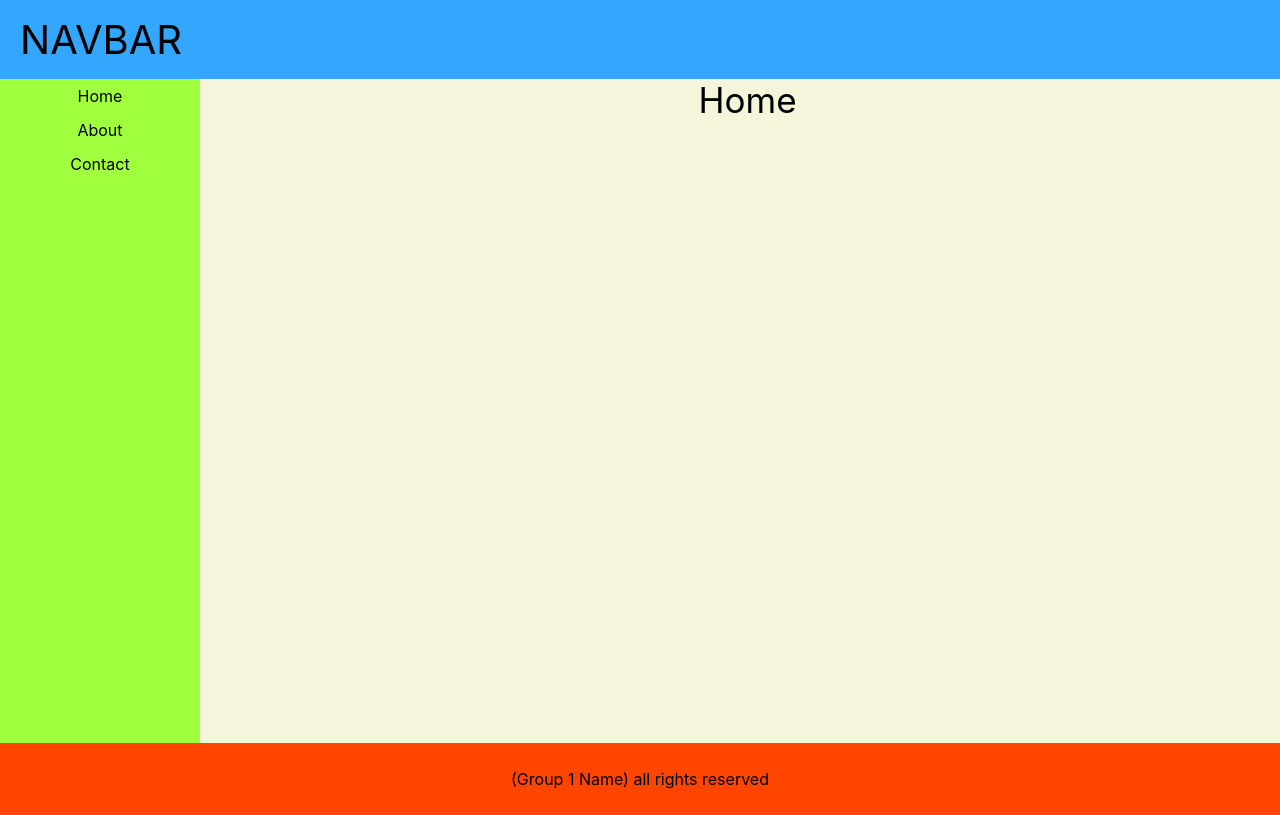
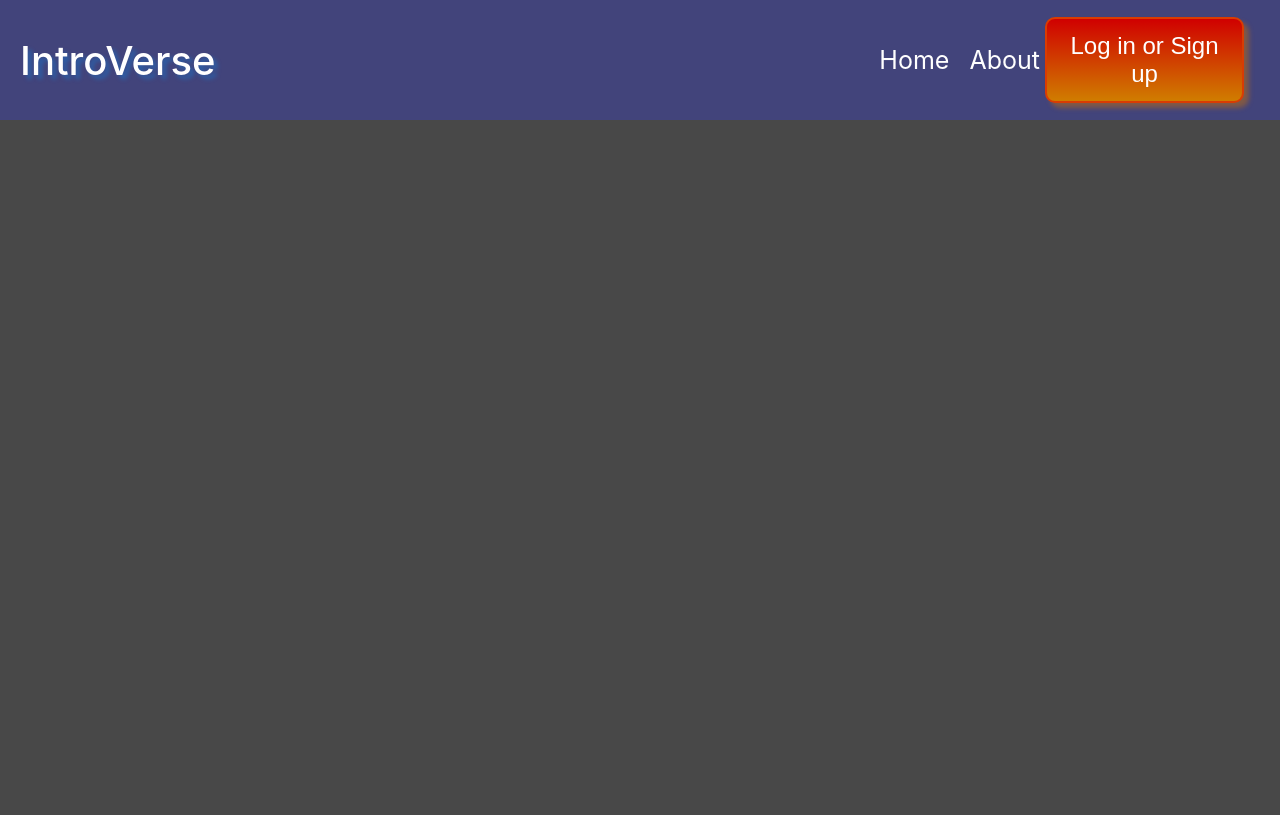
Before and after one commit to Angel2001-programmer/finalProject, a React (Create React App) app: page /home in a window 1280 px wide. Built offline with nearby package versions, Linux system fonts and the light colour scheme.

Commit message:
Added NavBar to homepage

```diff
--- a/src/navigation/NavGraph.jsx
+++ b/src/navigation/NavGraph.jsx
@@ -2,6 +2,7 @@ import Home from '../pages/home/home';
 import About from '../pages/about/about';
 import Contact from '../pages/contact/contact';
 import Error from '../pages/error/error';
+import EditAccount from '../pages/editAccount/editAccount';
 import {BrowserRouter, Route, Routes} from 'react-router-dom';
 
 const NavGraph = () => {
@@ -11,6 +12,7 @@ const NavGraph = () => {
             <Route exact path="/finalProject" element={<About/>}/>
             <Route path="/home" element={<Home/>}/>
             <Route path="/contact" element={<Contact/>}/>
+            <Route path="/editAccount" element={<EditAccount/>}/>
             <Route path='*' element={<Error/>}/>
         </Routes>
         </BrowserRouter>
--- a/src/pages/editAccount/editAccount.jsx
+++ b/src/pages/editAccount/editAccount.jsx
@@ -6,8 +6,6 @@ import editProfile from "../../assets/images/editProfile.svg";
 
 const EditAccount = props => {
   const [isEditProfile, setIsEditProfile] = useState(false);
-  let landing = null;
-
   return (
     <Fragment>
     <NavBar isEditProfile={isEditProfile} onEditProfile={setIsEditProfile}/>
--- a/src/pages/home/home.jsx
+++ b/src/pages/home/home.jsx
@@ -1,18 +1,14 @@
 import { Fragment } from 'react'
-import MenuItems from '../../components/MenuItems/menuItems';
+// import MenuItems from '../../components/MenuItems/menuItems';
+import NavBar from '../../components/NavBar/navbar';
 export default function Home() {
   return (
     <Fragment>
-    <nav className='navbar'><h1 className='headingTitles'>NAVBAR</h1></nav>
+    <NavBar />
     <main className='main'>
-      <aside className='sidebar'>
-        <MenuItems />
-      </aside>
       <section className='content'>
-      <p className='mainText'>Home</p>
       </section>
     </main>
-    <footer className='footer'><p>(Group 1 Name) all rights reserved</p></footer>
     </Fragment>
   )
 }
```
